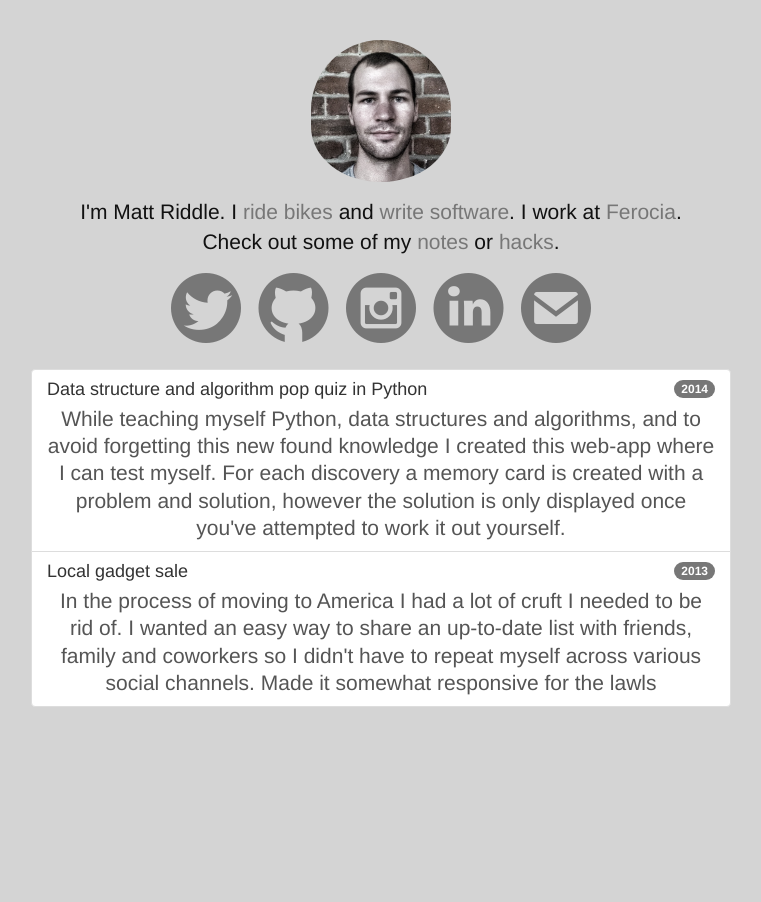
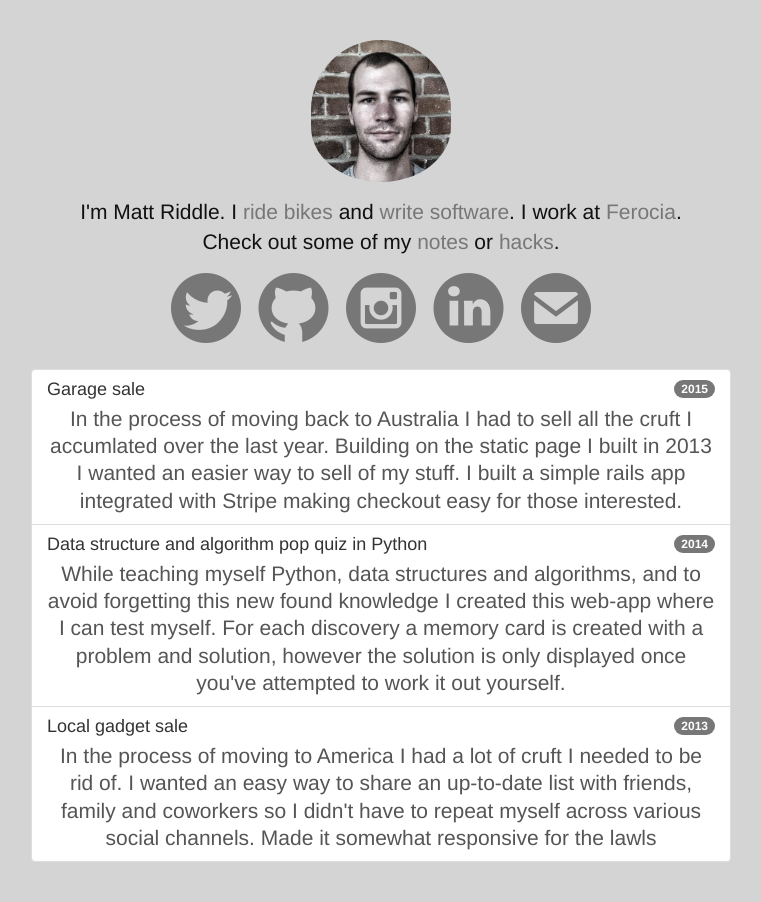
Before and after one commit to mriddle/mriddle, a Jekyll site: the page built from hacks/index.html, in a window 1280 px wide. Shown: the whole page, without its empty margins (259-1020 px from the left). Built offline with Jekyll 4.4.1, drawn with Linux system fonts in a browser that asks for light colours; Markdown is read by kramdown in place of the engine named in the settings.

Commit message:
Add link to virtual garage sale

```diff
--- a/hacks/index.html
+++ b/hacks/index.html
@@ -4,6 +4,13 @@ title: mriddle.com
 ---
 
 <div class="list-group">
+  <a href="https://mriddle-garage-sale.herokuapp.com/" class="list-group-item">
+    <span class="badge">2015</span>
+    <h4 class="list-group-item-heading">Garage sale</h4>
+    <p class="list-group-item-text text-center">
+      In the process of moving back to Australia I had to sell all the cruft I accumlated over the last year. Building on the static page I built in 2013 I wanted an easier way to sell of my stuff. I built a simple rails app integrated with Stripe making checkout easy for those interested.
+    </p>
+  </a>
   <a href="http://mriddle-brainiac.herokuapp.com/" class="list-group-item">
     <span class="badge">2014</span>
     <h4 class="list-group-item-heading">Data structure and algorithm pop quiz in Python</h4>
```
